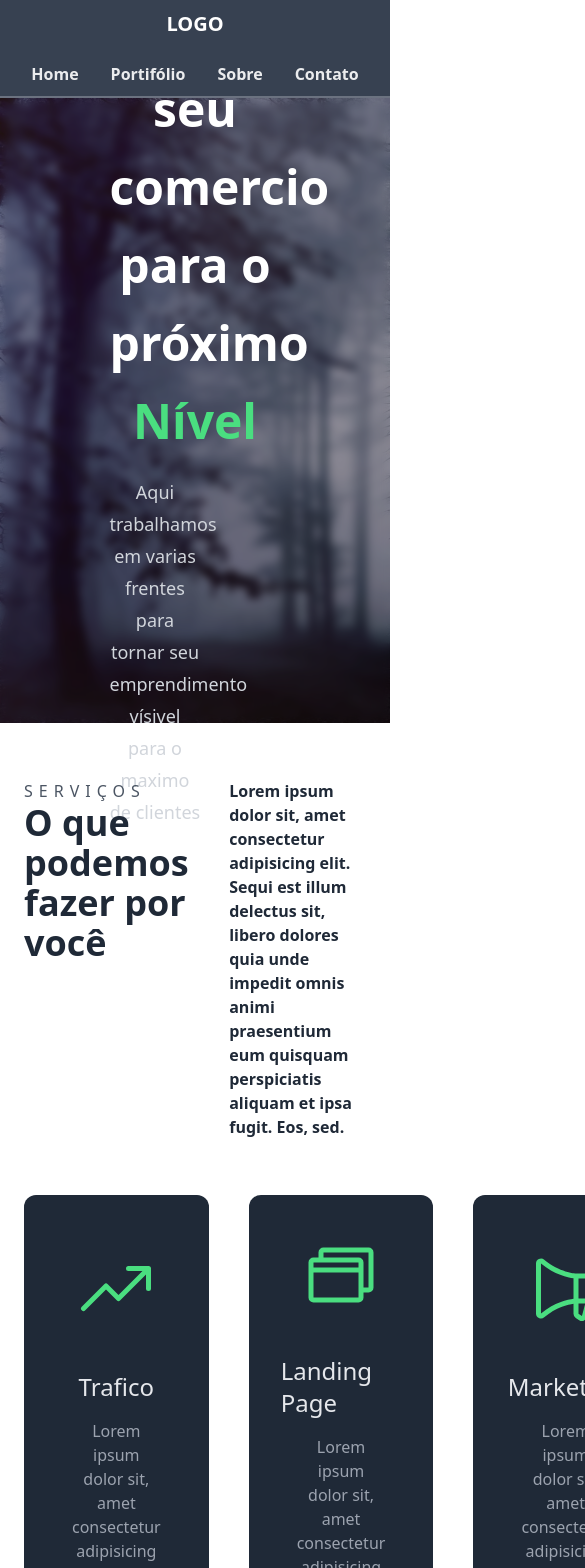
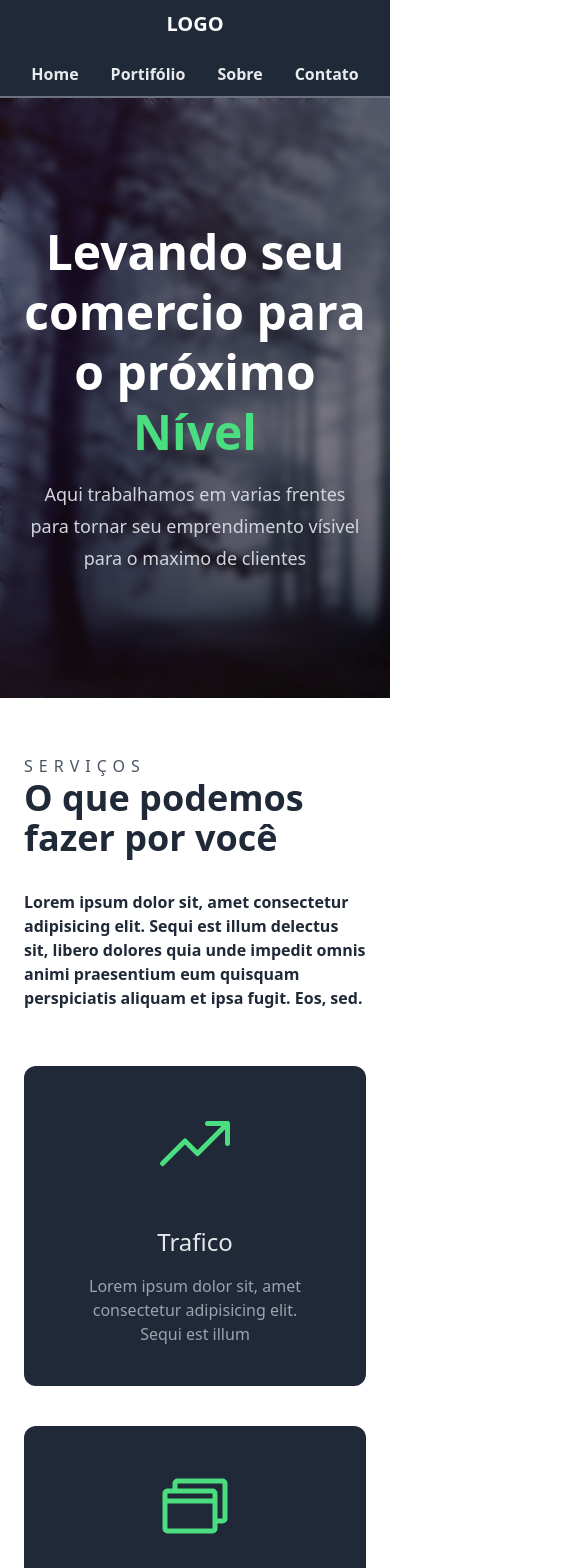
Before and after one commit to calebesg/webpage, a Next.js app: page / in a window 390 px wide. Shown: the top 1568 px of the page, 585 px wide, since content can reach past the window. Built offline with nearby package versions, Linux system fonts and the light colour scheme.

Commit message:
responsive service section

```diff
--- a/src/components/HeaderBar.tsx
+++ b/src/components/HeaderBar.tsx
@@ -3,7 +3,7 @@ import Link from "next/link";
 
 export default function HeaderBar() {
 	return (
-		<header className="w-full bg-gray-700 border-b-2 border-gray-500">
+		<header className="w-full bg-gray-800 border-b-2 border-gray-500">
       <Container>
         <div className="h-24 lg:h-20 px-6 flex flex-col lg:flex-row items-center justify-center lg:justify-between gap-6">
           <Link className="uppercase text-white text-xl font-bold" href="/" passHref>
--- a/src/pages/index.tsx
+++ b/src/pages/index.tsx
@@ -18,13 +18,13 @@ export default function Home() {
       <main>
         <Container>
           {/* {BANNER ==================================================} */}
-          <div className="w-full relative flex items-center justify-center md:justify-start bg-banner bg-cover m-auto h-[74vh] px-6 -z-10 after:absolute after:w-full after:h-full after:bg-black/30 after:backdrop-blur-sm after:left-0 after:-z-20">
-            <section className="w-[50%]">
-              <h1 className="text-white font-bold text-5xl leading-relaxed text-center md:text-left">
+          <div className="w-full relative flex items-center justify-center md:justify-start bg-banner bg-cover m-auto h-[74vh] max-h-[600px] px-6 -z-10 after:absolute after:w-full after:h-full after:bg-black/40 after:backdrop-blur-sm after:left-0 after:-z-20">
+            <section className="w-full md:w-[50%]">
+              <h1 className="text-white font-bold text-5xl leading-tight text-center md:text-left">
                 Levando seu comercio para o próximo <span className="text-green-400">Nível</span>
               </h1>
 
-              <p className="text-gray-300 text-lg pr-20 text-center mt-4 leading-8 md:text-left">
+              <p className="text-gray-300 text-lg md:pr-20 text-center mt-4 leading-8 md:text-left">
                 Aqui trabalhamos em varias frentes para
                 tornar seu emprendimento vísivel para o maximo de clientes
               </p>
@@ -34,19 +34,19 @@ export default function Home() {
           {/* {SERVIÇOS ===================================================} */}
 
           <section className="px-6 py-14">
-            <div className="flex">
+            <div className="flex flex-col md:flex-row gap-8">
               <div className="flex-1">
                 <strong className="uppercase text-gray-600 font-light tracking-[6px]">Serviços</strong>
                 <h2 className="text-4xl font-bold text-gray-800">O que podemos fazer por você</h2>
               </div>
-              <p className="w-[40%] text-gray-800 font-semibold">
+              <p className="w-full md:w-[42%] text-gray-800 font-semibold">
                 Lorem ipsum dolor sit, amet consectetur adipisicing elit.
                 Sequi est illum delectus sit, libero dolores quia unde impedit
                 omnis animi praesentium eum quisquam perspiciatis aliquam et ipsa fugit. Eos, sed.
               </p>
             </div>
 
-            <div className="flex justify-between gap-10 mt-14">
+            <div className="flex flex-col md:flex-row justify-between gap-10 mt-14">
               <ServiceCard
                 placeholder="Trafico"
                 description="Lorem ipsum dolor sit, amet consectetur adipisicing elit. Sequi est illum"
@@ -68,6 +68,8 @@ export default function Home() {
 
             </div>
           </section>
+
+
         </Container>
       </main>
     </>
--- a/src/styles/globals.css
+++ b/src/styles/globals.css
@@ -1,3 +1,13 @@
 @tailwind base;
 @tailwind components;
 @tailwind utilities;
+
+:root {
+  font-size: 1rem;
+}
+
+@media (min-width: 1600px) {
+  :root {
+    font-size: 1.5rem;
+  }
+}
```
